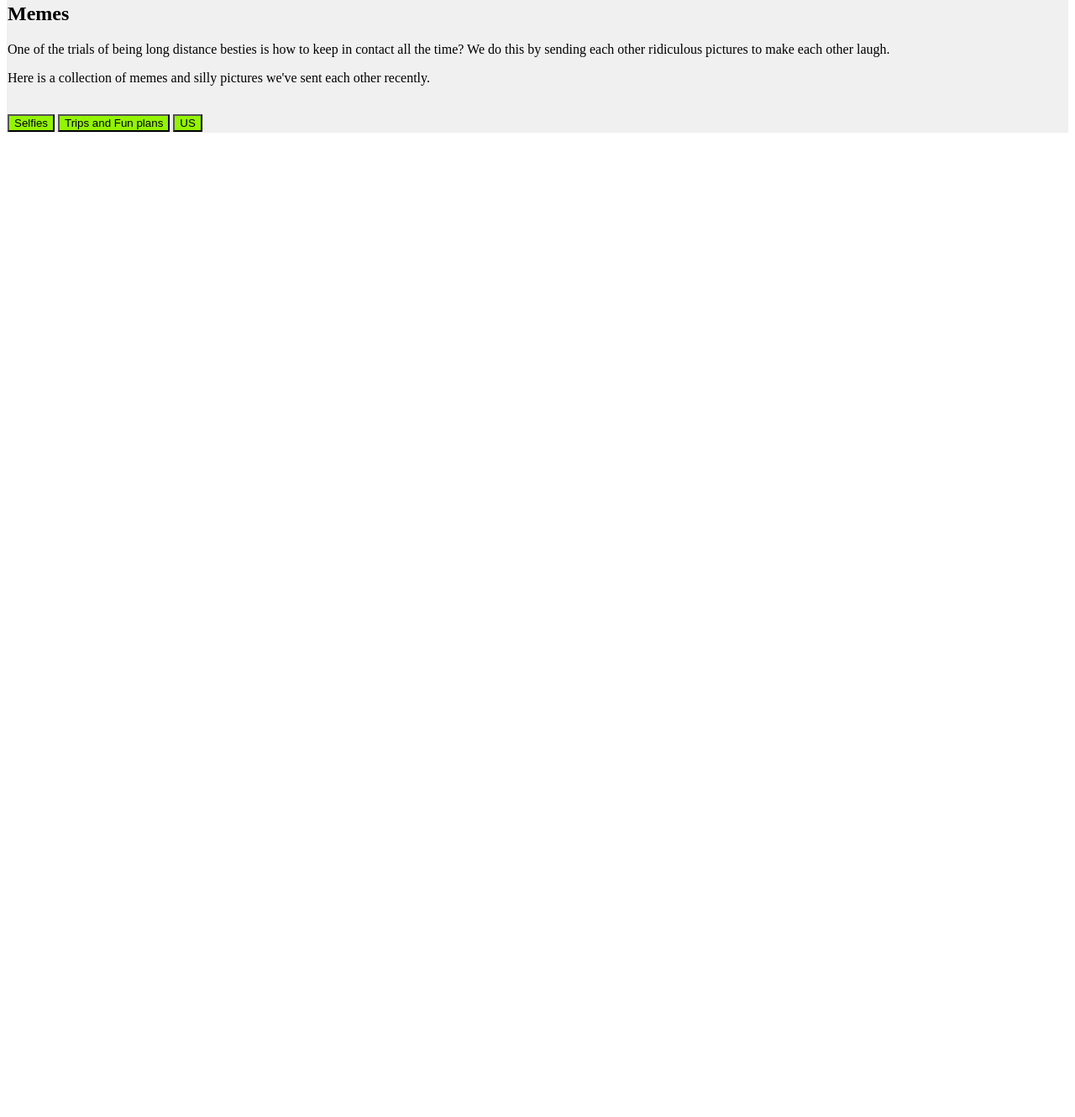
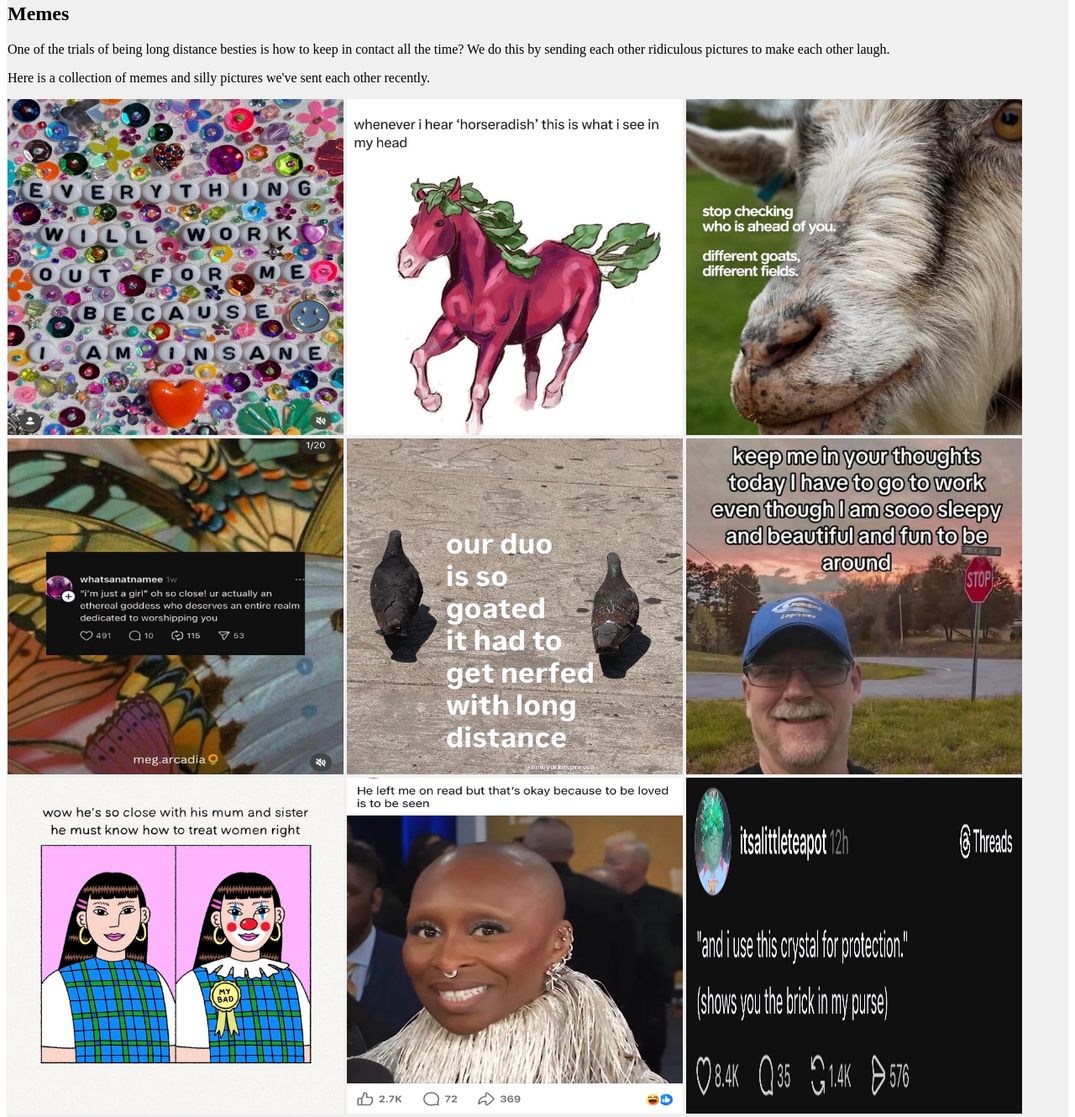
Before and after one commit to railyo/my-website, a plain HTML site: page index.html in a window 1280 px wide. Shown: the part 1312-2642 px from the top of the page at 84% size. Before the commit the page ends 1478 px from the top, so only its background shows below. Drawn offline with Linux system fonts and the light colour scheme; a script that the page names is missing.

Commit message:
one more photo to have an even number

```diff
--- a/index.html
+++ b/index.html
@@ -90,7 +90,21 @@
 <p>Here is a collection of memes and silly pictures we've sent each other recently.</p>
 <div id="memes-gallery">
   <!-- Images or content for memes will go here -->
-   <img
+  <img src="images/img_7369.jpg" alt="everything will work out bc i am insane" width="400" height="400">
+  <img src="images/img_6739.jpg" alt="everything will work out bc i am insane" width="400" height="400">
+  <img src="images/img_6738.jpg" alt="everything will work out bc i am insane" width="400" height="400">
+  <img src="images/img_6570.jpg" alt="everything will work out bc i am insane" width="400" height="400">
+  <img src="images/img_6094.jpg" alt="everything will work out bc i am insane" width="400" height="400">
+  <img src="images/img_6067.jpg" alt="everything will work out bc i am insane" width="400" height="400">
+  <img src="images/img_1796.jpg" alt="everything will work out bc i am insane" width="400" height="400">
+  <img src="images/img_1498.jpg" alt="everything will work out bc i am insane" width="400" height="400">
+  <img src="images/img_1494.jpg" alt="everything will work out bc i am insane" width="400" height="400">
+  <img src="images/IMG_1123.jpg" alt="everything will work out bc i am insane" width="400" height="400">
+  <img src="images/IMG_0977.jpg" alt="everything will work out bc i am insane" width="400" height="400">
+  <img src="images/IMG_7352.jpg" alt="everything will work out bc i am insane" width="400" height="400">
+
+
+
 </div>
 </div>
 <button class="btn-primary">Selfies</button>
```
Also changed, not shown: images/IMG_7352.jpg (added).
